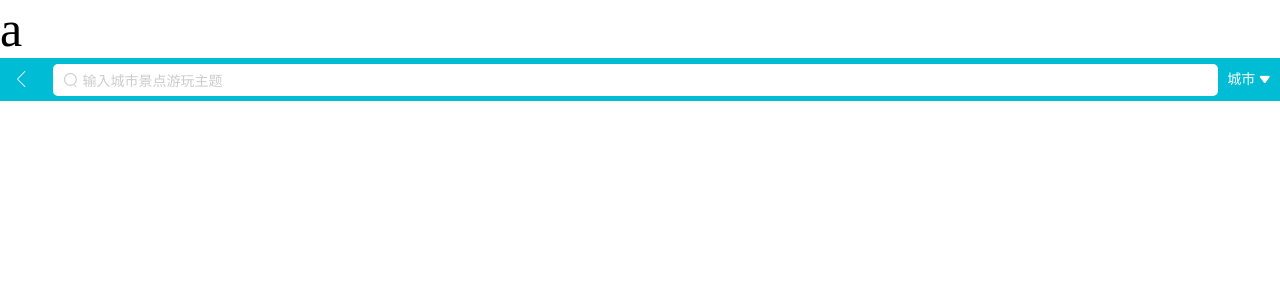
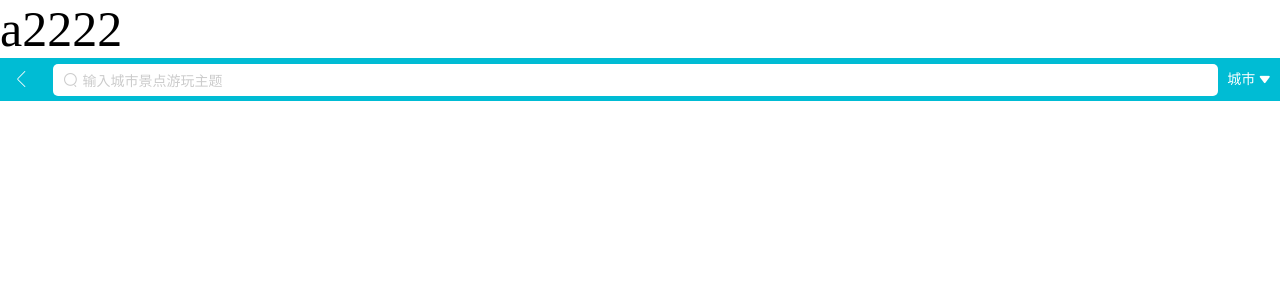
Before and after one commit to shiguoxiong12/where-are-you, a Vue app in the folder goWhere/go/: page / in a window 1280 px wide. Shown: the top 300 px of the page. Built offline with nearby package versions, Linux system fonts and the light colour scheme.

Commit message:
测试分支

```diff
--- a/goWhere/go/src/App.vue
+++ b/goWhere/go/src/App.vue
@@ -1,6 +1,6 @@
 <template>
   <div id="app">
-  a
+  a2222
     <router-view/>
   </div>
 </template>
```
